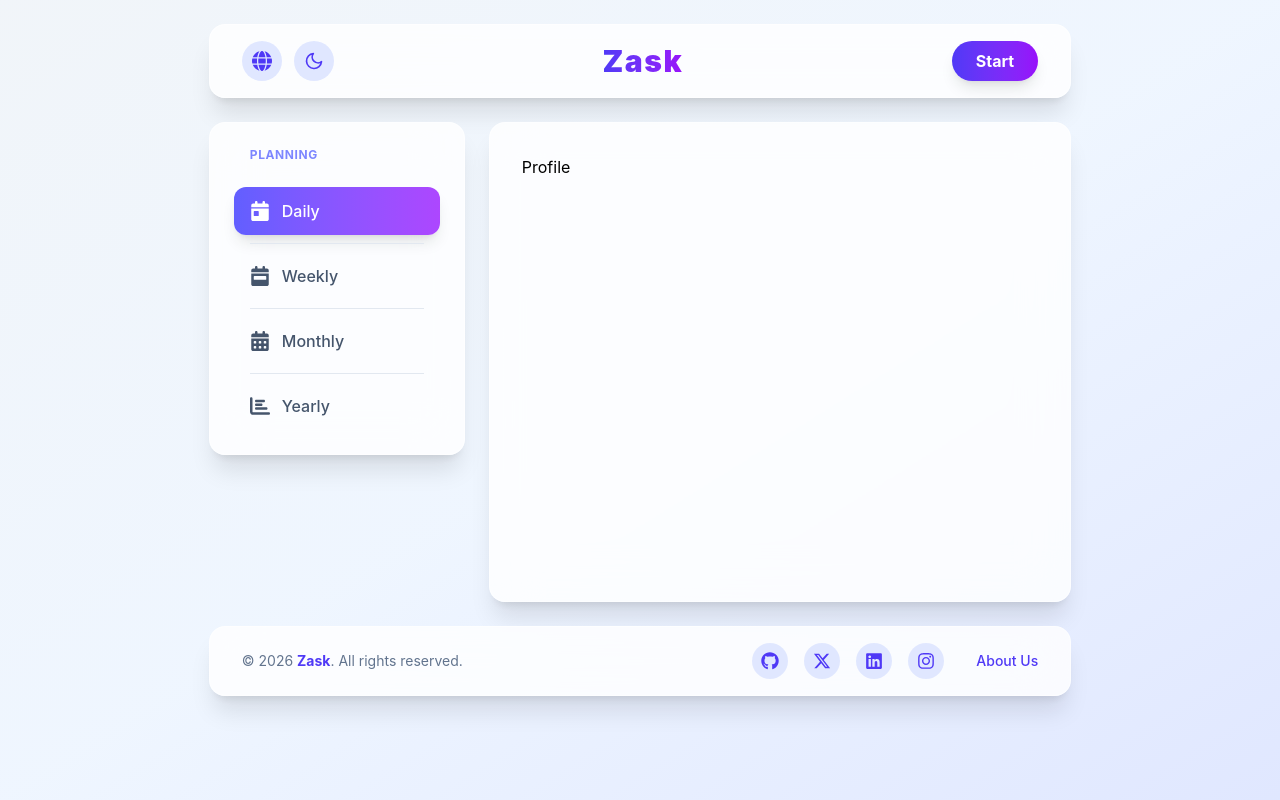
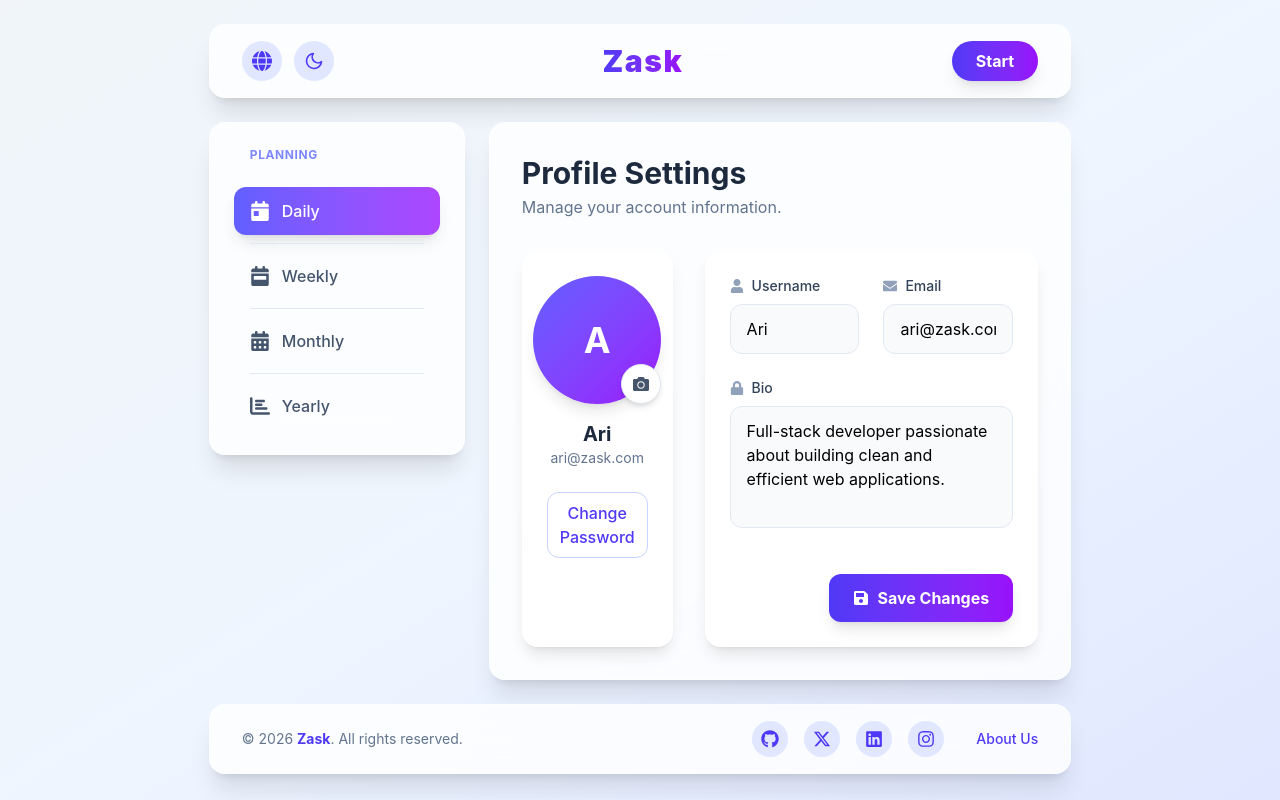
Before and after one commit to zarrush/task-flow, a React app in the folder frontend/: page /profile in a window 1280 px wide. Built offline with nearby package versions, Linux system fonts and the light colour scheme; the HTML template or start-up script is replaced by a standard one.

Commit message:
feat: add Dashboard and Profile pages (placeholder UI)

```diff
--- a/frontend/src/pages/Dashboard.jsx
+++ b/frontend/src/pages/Dashboard.jsx
@@ -1,9 +1,66 @@
-import React from 'react'
+// src/pages/Dashboard.jsx
+import { FaTasks, FaCheckCircle, FaClock, FaExclamationTriangle } from 'react-icons/fa';
 
-function Dashboard() {
+export default function Dashboard() {
+  // آمار فرضی
+  const stats = [
+    { label: 'Total Tasks', value: 42, icon: FaTasks, color: 'text-indigo-600 bg-indigo-100' },
+    { label: 'Completed', value: 28, icon: FaCheckCircle, color: 'text-green-600 bg-green-100' },
+    { label: 'Pending', value: 10, icon: FaClock, color: 'text-amber-600 bg-amber-100' },
+    { label: 'High Priority', value: 4, icon: FaExclamationTriangle, color: 'text-red-600 bg-red-100' },
+  ];
+
+  // تولید دیتای فرضی برای گراف فعالیت (28 روز)
+  const activityData = Array.from({ length: 28 }, () => Math.floor(Math.random() * 4));
+
   return (
-    <div>Dashboard</div>
-  )
+    <div className="space-y-8">
+      <div>
+        <h1 className="text-3xl font-bold text-slate-800">Dashboard</h1>
+        <p className="text-slate-500 mt-1">Welcome back! Here's your productivity overview.</p>
+      </div>
+
+      {/* Stats Cards */}
+      <div className="grid grid-cols-1 md:grid-cols-2 lg:grid-cols-4 gap-6">
+        {stats.map((stat) => (
+          <div key={stat.label} className="bg-white/80 backdrop-blur-xl rounded-2xl shadow-lg border border-white/50 p-6 flex items-center justify-between transition hover:shadow-xl hover:-translate-y-1">
+            <div>
+              <p className="text-sm text-slate-500 font-medium">{stat.label}</p>
+              <p className="text-3xl font-bold text-slate-800 mt-1">{stat.value}</p>
+            </div>
+            <div className={`w-12 h-12 rounded-xl flex items-center justify-center ${stat.color}`}>
+              <stat.icon size={24} />
+            </div>
+          </div>
+        ))}
+      </div>
+
+      {/* Activity Graph (GitHub Style) */}
+      <div className="bg-white/80 backdrop-blur-xl rounded-2xl shadow-lg border border-white/50 p-6">
+        <h2 className="text-xl font-bold text-slate-800 mb-4">Activity (Last 4 Weeks)</h2>
+        <div className="flex gap-2 flex-wrap">
+          {activityData.map((level, index) => (
+            <div
+              key={index}
+              className={`w-4 h-4 rounded-sm transition hover:scale-125 ${
+                level === 0 ? 'bg-slate-100' :
+                level === 1 ? 'bg-indigo-200' :
+                level === 2 ? 'bg-indigo-400' :
+                'bg-indigo-600'
+              }`}
+              title={`${level} tasks completed`}
+            />
+          ))}
+        </div>
+        <div className="flex items-center gap-2 mt-4 text-xs text-slate-500">
+          <span>Less</span>
+          <div className="w-4 h-4 rounded-sm bg-slate-100" />
+          <div className="w-4 h-4 rounded-sm bg-indigo-200" />
+          <div className="w-4 h-4 rounded-sm bg-indigo-400" />
+          <div className="w-4 h-4 rounded-sm bg-indigo-600" />
+          <span>More</span>
+        </div>
+      </div>
+    </div>
+  );
 }
-
-export default Dashboard
--- a/frontend/src/pages/Profile.jsx
+++ b/frontend/src/pages/Profile.jsx
@@ -1,9 +1,76 @@
-import React from 'react'
+// src/pages/Profile.jsx
+import { FaUser, FaEnvelope, FaLock, FaSave, FaCamera } from 'react-icons/fa';
 
-function Profile() {
+export default function Profile() {
   return (
-    <div>Profile</div>
-  )
+    <div className="space-y-8">
+      <div>
+        <h1 className="text-3xl font-bold text-slate-800">Profile Settings</h1>
+        <p className="text-slate-500 mt-1">Manage your account information.</p>
+      </div>
+
+      <div className="grid grid-cols-1 lg:grid-cols-3 gap-8">
+        {/* Avatar Section */}
+        <div className="bg-white/80 backdrop-blur-xl rounded-2xl shadow-lg border border-white/50 p-6 flex flex-col items-center text-center">
+          <div className="relative group">
+            <div className="w-32 h-32 rounded-full bg-gradient-to-br from-indigo-500 to-purple-600 flex items-center justify-center text-white text-4xl font-bold shadow-lg">
+              A
+            </div>
+            <button className="absolute bottom-0 right-0 w-10 h-10 bg-white rounded-full shadow-md flex items-center justify-center text-slate-600 hover:text-indigo-600 transition border border-slate-200">
+              <FaCamera size={16} />
+            </button>
+          </div>
+          <h2 className="text-xl font-bold text-slate-800 mt-4">Ari</h2>
+          <p className="text-sm text-slate-500">ari@zask.com</p>
+          <button className="mt-6 w-full py-2 border border-indigo-200 text-indigo-600 rounded-xl font-medium hover:bg-indigo-50 transition">
+            Change Password
+          </button>
+        </div>
+
+        {/* Edit Form Section */}
+        <div className="lg:col-span-2 bg-white/80 backdrop-blur-xl rounded-2xl shadow-lg border border-white/50 p-6 space-y-6">
+          <div className="grid grid-cols-1 md:grid-cols-2 gap-6">
+            <div className="space-y-2">
+              <label className="flex items-center gap-2 text-sm font-medium text-slate-700">
+                <FaUser size={14} className="text-slate-400" /> Username
+              </label>
+              <input
+                type="text"
+                defaultValue="Ari"
+                className="w-full px-4 py-3 bg-slate-50 border border-slate-200 rounded-xl focus:outline-none focus:ring-2 focus:ring-indigo-500 transition"
+              />
+            </div>
+
+            <div className="space-y-2">
+              <label className="flex items-center gap-2 text-sm font-medium text-slate-700">
+                <FaEnvelope size={14} className="text-slate-400" /> Email
+              </label>
+              <input
+                type="email"
+                defaultValue="ari@zask.com"
+                className="w-full px-4 py-3 bg-slate-50 border border-slate-200 rounded-xl focus:outline-none focus:ring-2 focus:ring-indigo-500 transition"
+              />
+            </div>
+          </div>
+
+          <div className="space-y-2">
+            <label className="flex items-center gap-2 text-sm font-medium text-slate-700">
+              <FaLock size={14} className="text-slate-400" /> Bio
+            </label>
+            <textarea
+              rows="4"
+              defaultValue="Full-stack developer passionate about building clean and efficient web applications."
+              className="w-full px-4 py-3 bg-slate-50 border border-slate-200 rounded-xl focus:outline-none focus:ring-2 focus:ring-indigo-500 transition resize-none"
+            />
+          </div>
+
+          <div className="flex justify-end pt-4">
+            <button className="flex items-center gap-2 bg-gradient-to-r from-indigo-600 to-purple-600 hover:from-indigo-700 hover:to-purple-700 text-white px-6 py-3 rounded-xl font-bold transition shadow-lg hover:shadow-xl">
+              <FaSave /> Save Changes
+            </button>
+          </div>
+        </div>
+      </div>
+    </div>
+  );
 }
-
-export default Profile
```
